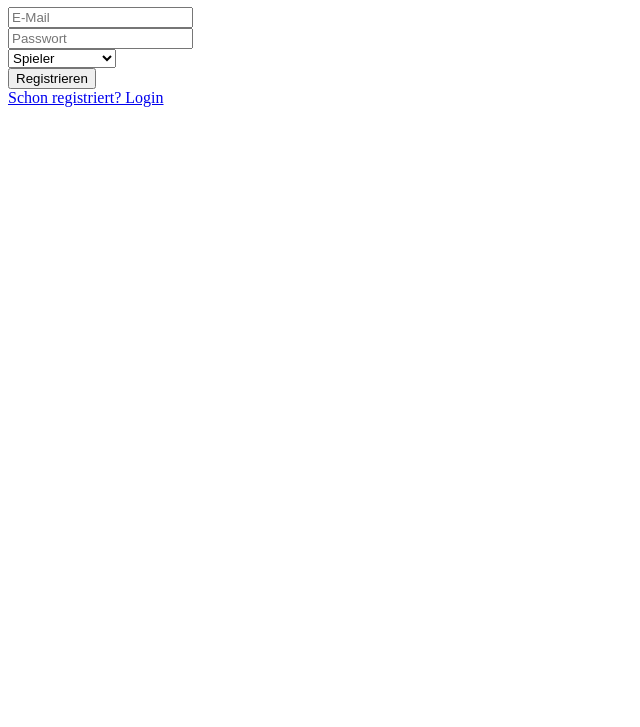
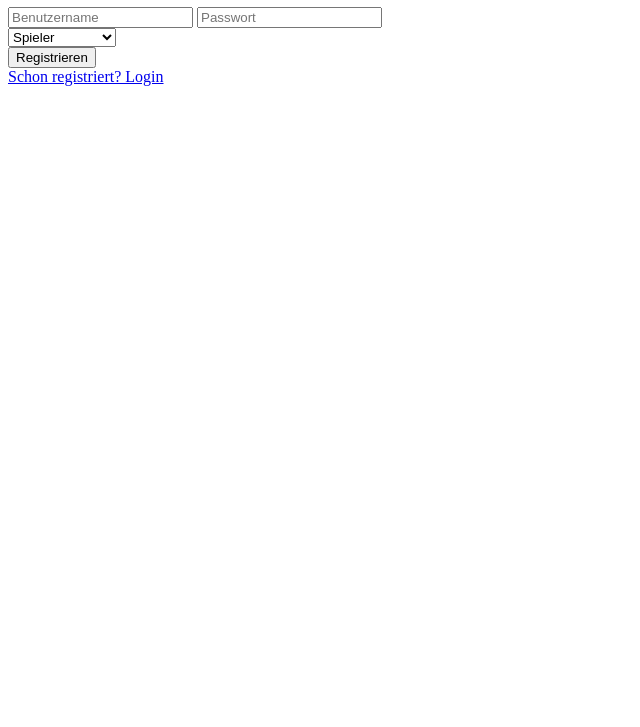
Before and after one commit to Arthi2025/2, a website: page public/register.html in a window 1280 px wide. Shown: the part 73-800 px from the top of the page, without its empty margins (0-640 px from the left). Drawn offline with Linux system fonts and the light colour scheme.

Commit message:
Update register.html

```diff
--- a/public/register.html
+++ b/public/register.html
@@ -7,7 +7,7 @@
 <body>
   <h1>Registrieren</h1>
   <form action="/register" method="POST">
-    <input name="email" type="email" placeholder="E-Mail" required><br>
+    <input name="username" type="text" placeholder="Benutzername" required>
     <input name="password" type="password" placeholder="Passwort" required><br>
     <select name="role">
       <option value="player">Spieler</option>
```
